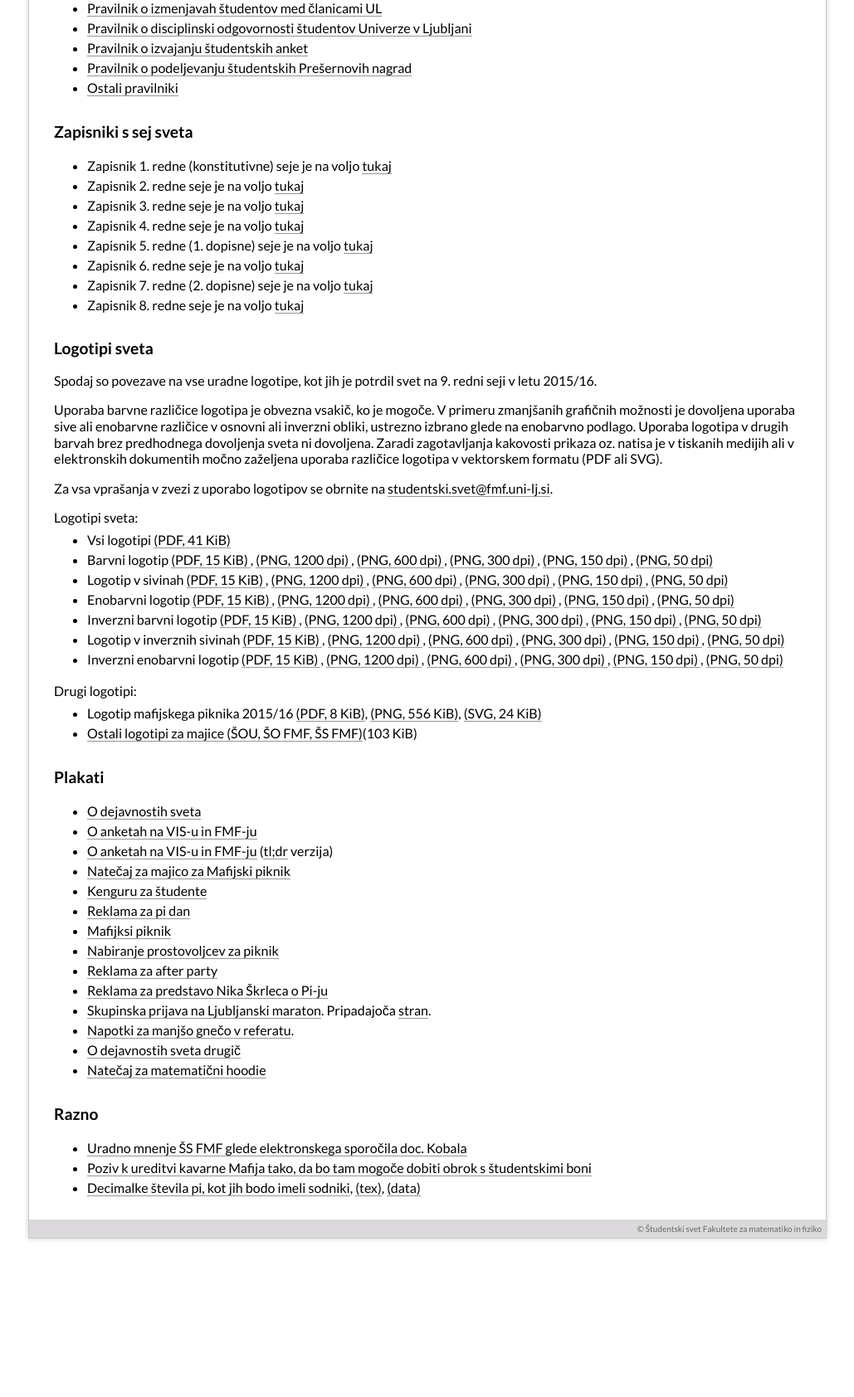
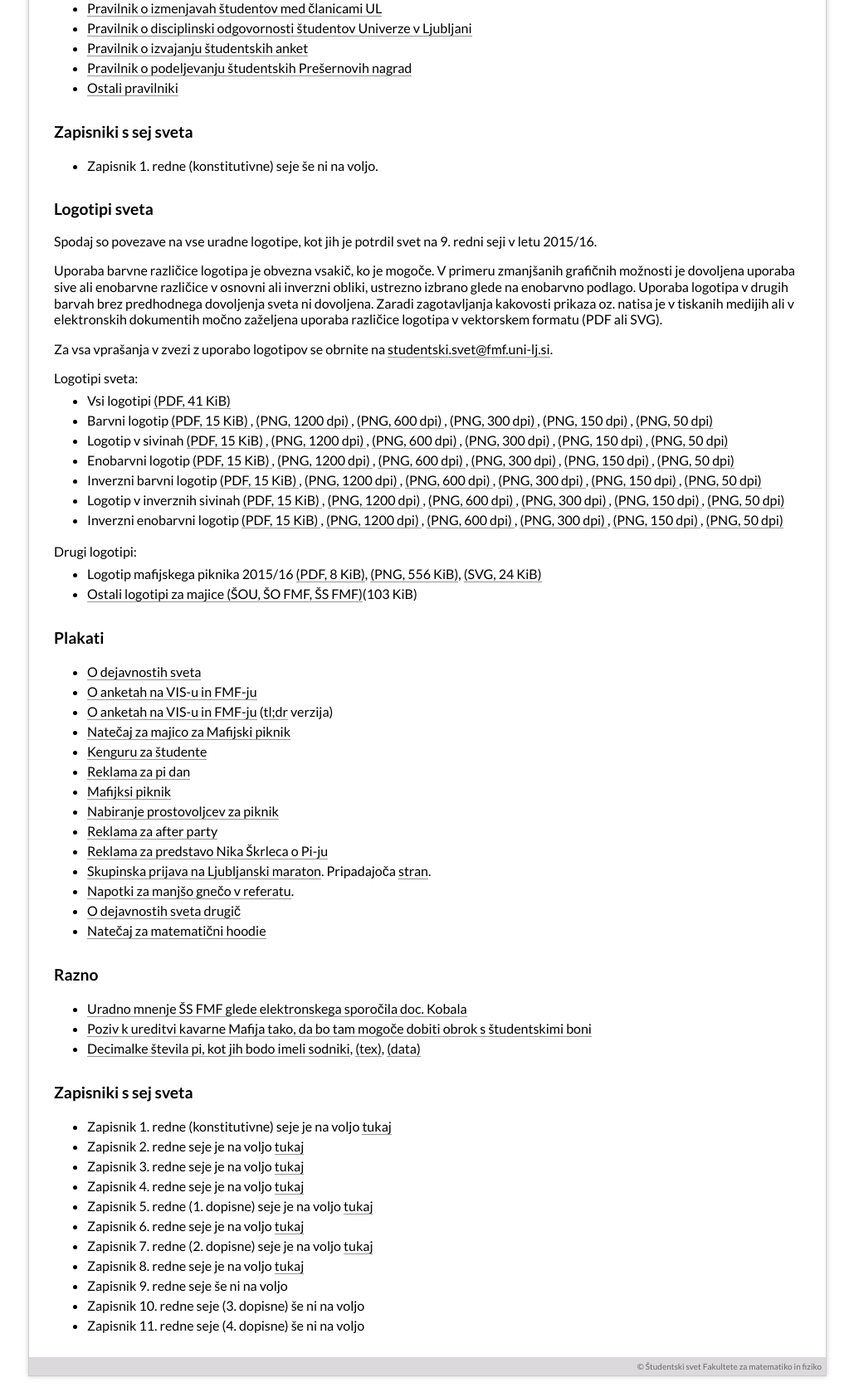
Before and after one commit to FMF-studenti/studentski-svet, a PHP site: page /legal in a window 1280 px wide. Shown: the part 495-2179 px from the top of the page at 83% size, without its empty margins (125-1154 px from the left). Before the commit the page ends 1990 px from the top, so only its background shows below. Run offline with PHP 8.4, Linux system fonts and the light colour scheme.

Commit message:
Pospravil lanske stvari.

```diff
--- a/legal.php
+++ b/legal.php
@@ -38,14 +38,7 @@
 
 <h2>Zapisniki s sej sveta</h2>
 <ul>
-  <li>Zapisnik 1. redne (konstitutivne) seje je na voljo <a href="/dokumenti/zapisniki/zapisnik_seja_1.pdf">tukaj</a></li>
-  <li>Zapisnik 2. redne seje je na voljo <a href="/dokumenti/zapisniki/zapisnik_seja_2.pdf">tukaj</a></li>
-  <li>Zapisnik 3. redne seje je na voljo <a href="/dokumenti/zapisniki/zapisnik_seja_3.pdf">tukaj</a></li>
-  <li>Zapisnik 4. redne seje je na voljo <a href="/dokumenti/zapisniki/zapisnik_seja_4.pdf">tukaj</a></li>
-  <li>Zapisnik 5. redne (1. dopisne) seje je na voljo <a href="/dokumenti/zapisniki/zapisnik_seja_5.pdf">tukaj</a></li>
-  <li>Zapisnik 6. redne seje je na voljo <a href="/dokumenti/zapisniki/zapisnik_seja_6.pdf">tukaj</a></li>
-  <li>Zapisnik 7. redne (2. dopisne) seje je na voljo <a href="/dokumenti/zapisniki/zapisnik_seja_7.pdf">tukaj</a></li>
-  <li>Zapisnik 8. redne seje je na voljo <a href="/dokumenti/zapisniki/zapisnik_seja_8.pdf">tukaj</a></li>
+  <li>Zapisnik 1. redne (konstitutivne) seje še ni na voljo.</li>
 </ul>
 
 <h2 id='logos'>Logotipi sveta</h2>
@@ -150,4 +143,19 @@ SVG).</p>
   <li><a href="/dokumenti/pi_recitacija.pdf">Decimalke števila pi, kot jih bodo imeli sodniki</a>, <a href="/dokumenti/pi_recitacija.tex">(tex)</a>, <a href="/dokumenti/pi_finished.txt">(data)</a></li>
 </ul>
 
+<h2>Zapisniki s sej sveta</h2>
+<ul>
+  <li>Zapisnik 1. redne (konstitutivne) seje je na voljo <a href="/dokumenti/zapisniki/2015_16/zapisnik_seja_1.pdf">tukaj</a></li>
+  <li>Zapisnik 2. redne seje je na voljo <a href="/dokumenti/zapisniki/2015_16/zapisnik_seja_2.pdf">tukaj</a></li>
+  <li>Zapisnik 3. redne seje je na voljo <a href="/dokumenti/zapisniki/2015_16/zapisnik_seja_3.pdf">tukaj</a></li>
+  <li>Zapisnik 4. redne seje je na voljo <a href="/dokumenti/zapisniki/2015_16/zapisnik_seja_4.pdf">tukaj</a></li>
+  <li>Zapisnik 5. redne (1. dopisne) seje je na voljo <a href="/dokumenti/zapisniki/2015_16/zapisnik_seja_5.pdf">tukaj</a></li>
+  <li>Zapisnik 6. redne seje je na voljo <a href="/dokumenti/zapisniki/2015_16/zapisnik_seja_6.pdf">tukaj</a></li>
+  <li>Zapisnik 7. redne (2. dopisne) seje je na voljo <a href="/dokumenti/zapisniki/2015_16/zapisnik_seja_7.pdf">tukaj</a></li>
+  <li>Zapisnik 8. redne seje je na voljo <a href="/dokumenti/zapisniki/2015_16/zapisnik_seja_8.pdf">tukaj</a></li>
+  <li>Zapisnik 9. redne seje še ni na voljo</li>
+  <li>Zapisnik 10. redne seje (3. dopisne) še ni na voljo</li>
+  <li>Zapisnik 11. redne seje (4. dopisne) še ni na voljo</li>
+</ul>
+
 <?php require_once 'footer.php'; ?>
```
Also changed, not shown: 16 other files.
